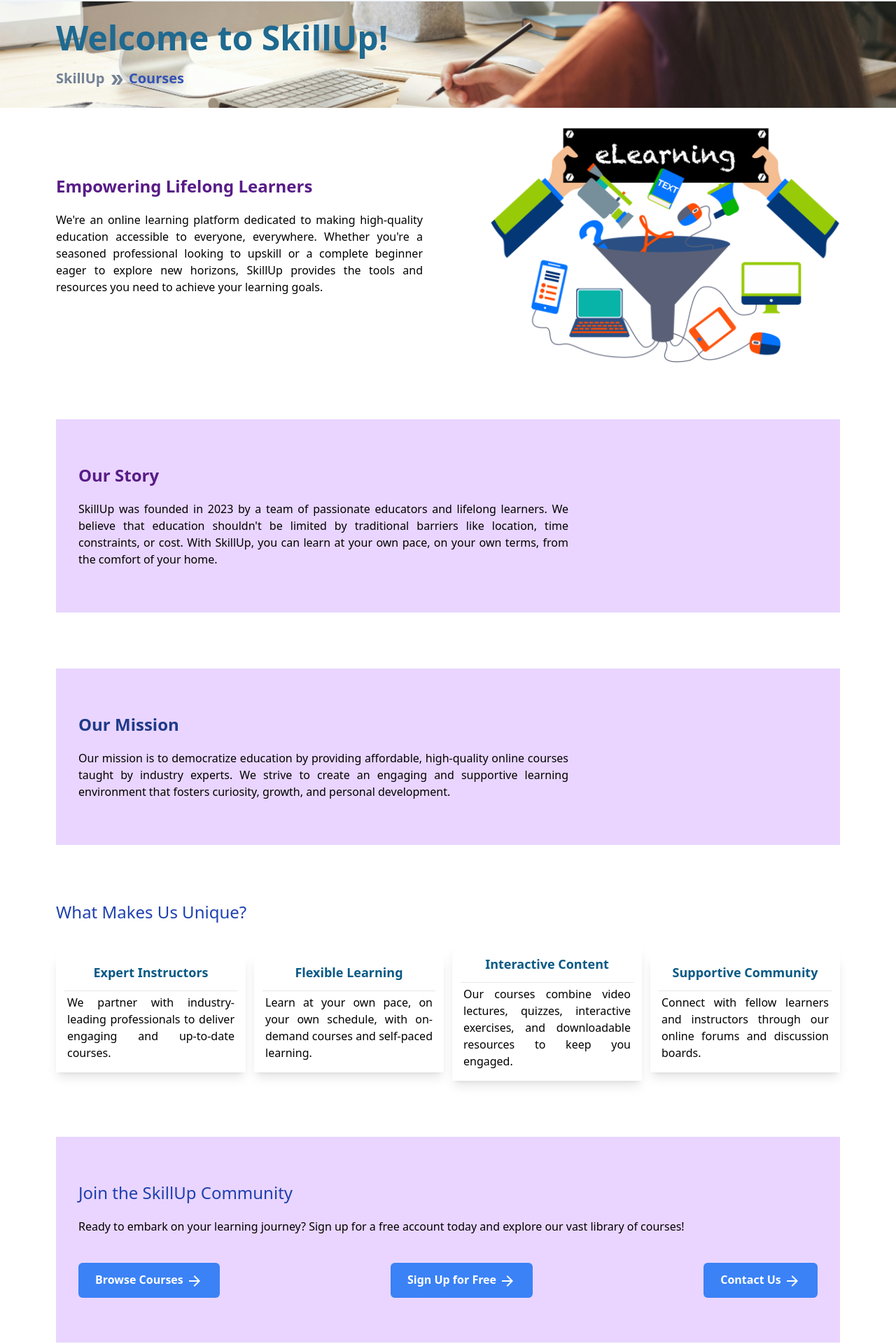
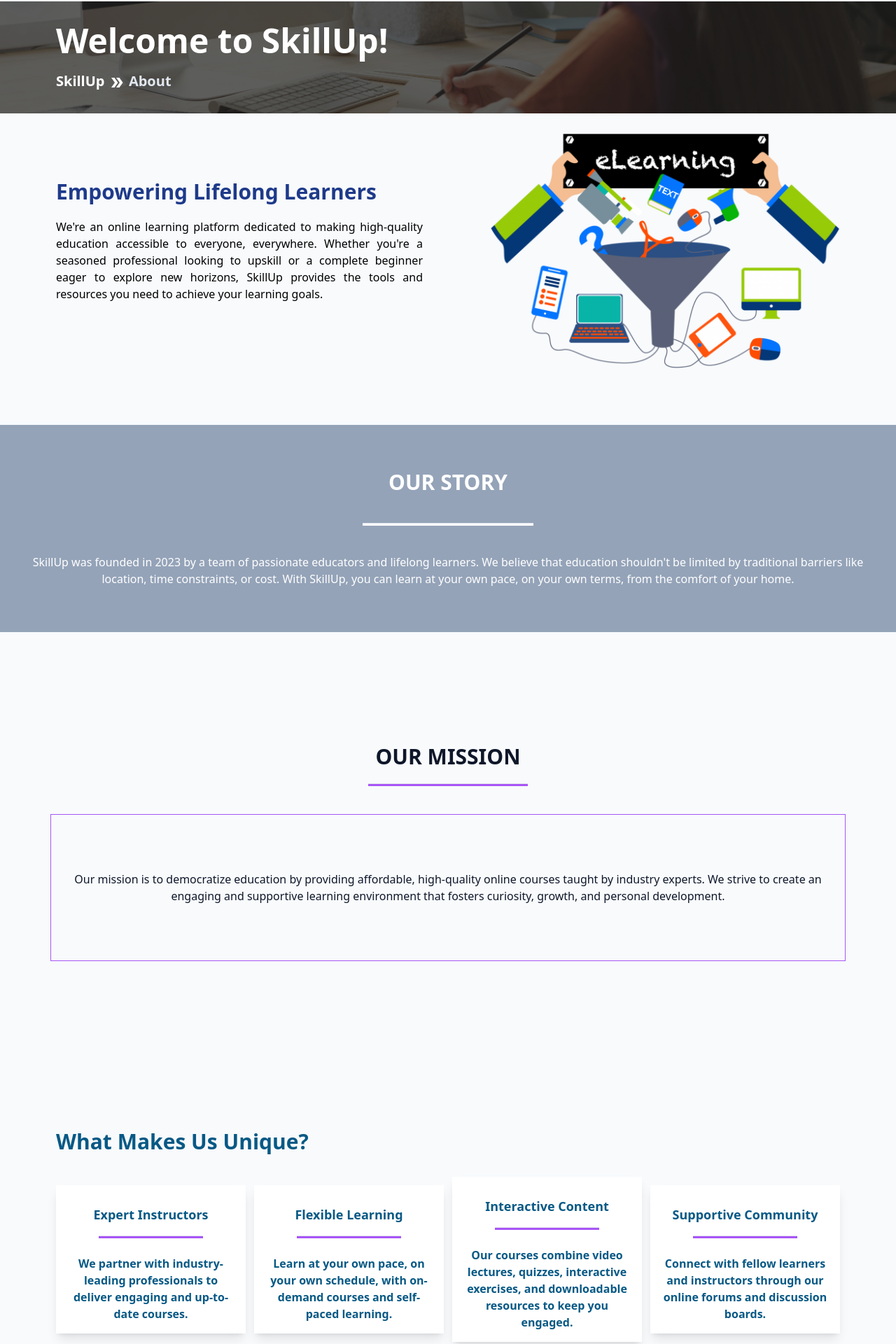
Before and after one commit to MesfinYitbarek/SkillUp, a React (Vite) app in the folder frontend/: page /about in a window 1280 px wide. Shown: the part 110-2030 px from the top of the page at 70% size. Built offline with nearby package versions, Linux system fonts and the light colour scheme.

Commit message:
UI for about, contact and course

```diff
--- a/frontend/src/components/About/About.jsx
+++ b/frontend/src/components/About/About.jsx
@@ -41,32 +41,34 @@ const About = () => {
     <div className=" ">
       <Header />
       <div
-        className=" px-20  py-7"
+        className=" brightness-50 h-[160px] px-20  py-7"
         style={{
           backgroundImage: `url(${img})`,
           backgroundSize: "cover",
           backgroundPosition: "center",
           height: "screen",
           width: "100%",
-          opacity: "90%", // Adjust height and width as needed
+          opacity: "90%",
+          filter: 'brightness(0.3)' // Adjust height and width as needed
         }}
-      >
-        <h2 className=" mb-5 text-2xl sm:text-5xl text-sky-800 font-bold ">
+
+      ></div>
+      <div className=" absolute text-white top-36 left-20">
+        <h2 className=" mb-5 text-2xl sm:text-5xl  font-bold ">
           Welcome to SkillUp!{" "}
         </h2>
-        <h2 className=" text-xl font-bold mt-2 text-slate-500">
-          SkillUp <DoubleArrow />{" "}
-          <span className=" text-blue-800">Courses</span>{" "}
+        <h2 className=" text-xl font-bold mt-2 ">
+          SkillUp <DoubleArrow /> <span className=" text-slate-200">About</span>{" "}
         </h2>
       </div>
-      <div className="px-20  flex flex-col gap-20">
-        <div className=" flex gap-24  justify-between items-center  ">
+      <div className=" bg-slate-50 flex flex-col gap-20">
+        <div className=" px-20 flex gap-24  justify-between items-center  ">
           <div className=" ">
-            <h5 className="  mb-5 font-semibold text-2xl text-purple-900">
+            <h5 data-aos="zoom-in" className="  mb-5 font-semibold text-3xl text-blue-900">
               {" "}
               Empowering Lifelong Learners
             </h5>
-            <p className="  text-justify">
+            <p data-aos="fade-up" className="  text-justify">
               {" "}
               We're an online learning platform dedicated to making high-quality
               education accessible to everyone, everywhere. Whether you're a
@@ -81,11 +83,12 @@ const About = () => {
             alt=" image"
           />
         </div>
-        <div className=" bg-purple-200 p-8 py-16">
-          <h2 className=" font-semibold mb-5  text-2xl text-purple-900">
-            Our Story
-          </h2>
-          <p className=" max-w-[700px] text-justify">
+        <div className=" flex flex-col text-white items-center bg-slate-400 p-8 py-16">
+          <h2 className=" text-center  font-semibold mb-10  text-3xl ">
+            OUR STORY
+          </h2>{" "}
+          <hr data-aos="fade-right" className=" bg-white h-1 w-[20%]  mb-10 " />
+          <p className="  text-center">
             SkillUp was founded in 2023 by a team of passionate educators and
             lifelong learners. We believe that education shouldn't be limited by
             traditional barriers like location, time constraints, or cost. With
@@ -93,32 +96,39 @@ const About = () => {
             comfort of your home.
           </p>
         </div>
-        <div className=" bg-purple-200 p-8 py-16">
-          <h2 className=" font-semibold mb-5  text-2xl text-blue-900">
-            Our Mission
-          </h2>
-          <p className="  max-w-[700px] text-justify">
+        <div className=" flex flex-col items-center mx-10  text-slate-900   p-8 py-20">
+          <h2 className=" font-semibold mb-5  text-3xl ">OUR MISSION</h2>{" "}
+          <hr data-aos="fade-right" className=" bg-purple-500 h-1 w-[20%]  mb-10 " />
+          <p className=" border border-purple-500 p-8 py-20 text-center">
             Our mission is to democratize education by providing affordable,
             high-quality online courses taught by industry experts. We strive to
             create an engaging and supportive learning environment that fosters
             curiosity, growth, and personal development.
           </p>
         </div>
-        <div>
-          <h2 className=" text-2xl text-blue-800">What Makes Us Unique?</h2>
-          <div className=" mt-8 text-justify  grid grid-cols-1 sm:grid-col-2 md:grid-cols-3 lg:grid-cols-4  lg:gap-3  sm:gap-5 justify-between  items-center">
+        <div className=" mx-20  my-20 flex flex-col">
+          <h2 className="  text-3xl font-bold text-sky-800">
+            What Makes Us Unique?
+          </h2>
+          <div className=" mt-8 text-justify   grid grid-cols-1 sm:grid-col-2 md:grid-cols-3 lg:grid-cols-4  lg:gap-3  sm:gap-5 justify-between  items-center">
             {unique.map((data) => (
-              <div key={data.id} className=" hover:bg-purple-500 hover:text-white shadow-lg  p-3 ">
-                <h2 className=" text-center mb-3 text-sky-800 font-semibold text-lg">
+              <div
+                key={data.id}
+                className=" group  text-sky-800 hover:scale-110 gap-2 flex flex-col text-center items-center pt-7 bg-white hover:bg-gradient-to-r from-purple-500 to-pink-500 hover:text-white shadow-lg  p-3 "
+              >
+                <h2 className=" text-center mb-2   font-bold text-lg">
                   {data.title}
                 </h2>
-                <hr />
-                <p className="  p-1 rounded-md">{data.description}</p>
+                <hr data-aos="fade-left"
+                data-aos-delay="200"  className=" bg-purple-500 h-1 mb-3  w-[60%]   " />
+                <p className="   font-semibold p-1 rounded-md">
+                  {data.description}
+                </p>
               </div>
             ))}
           </div>
         </div>
-        <div className=" bg-purple-200 p-8 py-16">
+        <div className=" bg-slate-300 px-20 py-16">
           <h2 className=" mb-5  text-2xl text-blue-800">
             Join the SkillUp Community
           </h2>
@@ -145,7 +155,7 @@ const About = () => {
           </div>
         </div>
 
-        <div className=" text-2xl py-6">
+        <div className=" px-20 text-4xl py-6 text-sky-800 pb-12 font-bold">
           <h1>We're excited to be part of your learning journey!</h1>
         </div>
       </div>
--- a/frontend/src/components/Authentication/Signup.jsx
+++ b/frontend/src/components/Authentication/Signup.jsx
@@ -51,6 +51,7 @@ const Signup = () => {
           <h1 className=" m-3  font-serif sm:text-[22px] text-sky-900">
             Hi, Welcome back!
           </h1>
+
           <form
             onSubmit={handleSubmit}
             action=""
--- a/frontend/src/components/Contact/Contact.jsx
+++ b/frontend/src/components/Contact/Contact.jsx
@@ -9,12 +9,33 @@ import Instagram from "@mui/icons-material/Instagram";
 import { DoubleArrow, Twitter } from "@mui/icons-material";
 import Telegram from "@mui/icons-material/Telegram";
 import Footer from "../Common/Footer";
-import img from "../../assets/background image/pexels-buro-millennial-636760-1438081.jpg"
+import img from "../../assets/background image/pexels-buro-millennial-636760-1438081.jpg";
 const Contact = () => {
   const [name, setName] = useState("");
   const [email, setEmail] = useState("");
   const [message, setMessage] = useState("");
   const [formSubmitted, setFormSubmitted] = useState(false);
+
+  const contactData = [
+    {
+      title: "Postal Address",
+      content: " PO Box CMC Michael, Addis Ababa, Ethiopia",
+      icon: <LocationOnIcon />,
+      delay:"100",
+    },
+    {
+      title: "Phone",
+      content: "+251-975364420",
+      icon: <PhoneIcon />,
+      delay:"300",
+    },
+    {
+      title: "Email",
+      content: "contact@skillup.com",
+      icon: <Email />,
+      delay:"500",
+    },
+  ];
 
   const handleSubmit = async (e) => {
     e.preventDefault();
@@ -40,9 +61,11 @@ const Contact = () => {
 
   return (
     <div className="  bg-slate-50 dark:bg-gray-700 dark:text-white">
+      <div className=" h-screen">
         <div>
           <Header />
         </div>
+        <div>
           <div
             style={{
               backgroundImage: `url(${img})`,
@@ -52,51 +75,47 @@ const Contact = () => {
               width: "100%",
               opacity: "90%", // Adjust height and width as needed
             }}
-        className="  bg-gradient-to-br  from-purple-200 sm:p-10 p-3 text-slate-300 "
-      >
+            className="  brightness-50 h-[160px] sm:p-10 p-3 text-white"
+          ></div>
+          <div className=" absolute text-white top-36 left-20">
             <h1 className=" sm:text-5xl font-bold ">Connect with us</h1>
-        <h2 className=" text-xl font-bold mt-2 text-slate-50">SkillUp <DoubleArrow /> <span className=" text-blue-800">Courses</span>  </h2>
+            <h2 className=" text-xl font-bold mt-2 text-white">
+              SkillUp <DoubleArrow />{" "}
+              <span className=" text-slate-200">Contact</span>{" "}
+            </h2>
           </div>
-      <div className="container mx-auto px-8 lg:px-32 py-8 ">
-        <div className=" sm:my-7 sm:mb-20">
-          <p className=" sm:text-xl p-4 font-serif leading-10 ">
+          <div className=" sm:my-20 sm:mx-20 ">
+            <p data-aos="fade-right" className=" dark:text-white sm:text-2xl p-4 font-serif  text-justify text-blue-900 ">
               We're here to help! Whether you have questions about our courses,
               need assistance navigating the platform, or simply want to share
               feedback, we'd love to hear from you.
             </p>
           </div>
-        <div className=" grid grid-cols-1 md:grid-cols-2 lg:grid-cols-3 gap-4 ">
-          <div className=" flex items-center gap-2 shadow-sm  text-white bg-gradient-to-r from-purple-500 to-pink-500 p-3 shadow-purple-400">
-            <div className=" ">
-              <LocationOnIcon className=" text-purple-800  " />
-            </div>
-            <div>
-              <h3>Postal Address</h3>
-              <p>PO Box CMC Michael, Addis Ababa, Ethiopia</p>
-            </div>
-          </div>
-          <div className=" flex items-center gap-2 shadow-sm hover:text-white hover:bg-gradient-to-r from-purple-500 to-pink-500 p-3 shadow-purple-400">
-            <div>
-              <PhoneIcon className=" text-purple-800  " />
-            </div>
-            <div>
-              <h3>Phone</h3>
-              <p>+251-975364420</p>
         </div>
       </div>
 
-          <div className=" flex items-center gap-2 shadow-sm text-white bg-gradient-to-r from-purple-500 to-pink-500 p-3 shadow-purple-400">
+      <div className="container mx-auto px-8 lg:px-32 py-8 ">
+        <div className="  grid grid-cols-1 md:grid-cols-2 lg:grid-cols-3 gap-4 items-center ">
+          {contactData.map((data) => (
             <div>
-              <Email className=" text-purple-800  " />
+              <div
+                data-aos="fade-up"
+                data-aos-delay={data.delay}
+                className="  group flex flex-col items-center text-sky-800 gap-6 pt-8 shadow-xl rounded-sm  hover:text-white hover:scale-110 hover:bg-gradient-to-r from-purple-500 to-pink-500 p-3 text-center h-[220px] w-[300px]   bg-white"
+              >
+                <div className="border-2 text-purple-800 group-hover:border-white  group-hover:text-white  border-purple-800 p-2 h-[45px] w-[45px] rounded-full ">
+                  <div className="    ">{data.icon}</div>
                 </div>
-            <div>
-              <h3>Email</h3>
-              <p>contact@skillup.com</p>
+                <div className="  font-semibold">
+                  <h3 className=" font-bold text-lg pb-2">{data.title}</h3>
+                  <p>{data.content}</p>
                 </div>
               </div>
             </div>
-        <div className=" my-20 sm:my-28 sm:flex gap-28">
-          <div className=" flex flex-col gap-5 my-16 ">
+          ))}
+        </div>
+        <div className=" h-screen items-center my-20 sm:my-28 sm:flex gap-28">
+          <div data-aos="fade-right" className=" flex flex-col gap-5 my-16 ">
             <p className=" text-xl sm:text-3xl text-sky-950">
               Follow us on social media
             </p>
@@ -136,22 +155,22 @@ const Contact = () => {
             </div>
           </div>
           <div className="">
-            <form
-              onSubmit={handleSubmit}
-              className="flex flex-col space-y-4 sm:w-[650px] sm:h-[470px]  bg-slate-100  p-2 sm:p-10 rounded-xl border border-slate-400"
-            >
-              <h2 className="sm:text-3xl  group  font-bold mb-4 sm:mb-8  text-center  py-2 text-sky-900  ">
+            <h2 className="sm:text-4xl   group  font-bold mb-4 sm:mb-8  text-center  py-2 text-sky-900  ">
               <span
                 className="  bg-left-bottom bg-gradient-to-r
                     from-purple-600 to-pink-600
-                    bg-[length:50%_4px] bg-no-repeat
-                    group-hover:bg-[length:100%_4px]
+                    bg-[length:0%_2px] bg-no-repeat
+                    group-hover:bg-[length:100%_2px]
                     transition-all duration-500 ease-out"
               >
-                  Contact us
+                Send Us a Message
               </span>
             </h2>
-
+            <form
+              data-aos="fade-left"
+              onSubmit={handleSubmit}
+              className="flex flex-col space-y-4 sm:w-[650px]   bg-white shadow-xl p-2 sm:p-20 rounded-xl  border-slate-400"
+            >
               <div className="flex  flex-col space-y-2 sm:flex-row ">
                 <label
                   htmlFor="name"
@@ -165,7 +184,7 @@ const Contact = () => {
                   name="name"
                   value={name}
                   onChange={(e) => setName(e.target.value)}
-                  className="px-4 py-2 border border-slate-400 rounded-md focus:outline-sky-600 sm:w-full"
+                  className="px-4 py-2 border border-slate-400 rounded-md bg-slate-50 focus:outline-sky-600 sm:w-full"
                   required
                 />
               </div>
@@ -182,7 +201,7 @@ const Contact = () => {
                   name="email"
                   value={email}
                   onChange={(e) => setEmail(e.target.value)}
-                  className="px-4 py-2 border-slate-400 border rounded-md focus:outline-sky-600 sm:w-full"
+                  className="px-4 py-2 bg-slate-50 border-slate-400 border rounded-md focus:outline-sky-600 sm:w-full"
                   required
                 />
               </div>
@@ -195,7 +214,7 @@ const Contact = () => {
                   name="message"
                   value={message}
                   onChange={(e) => setMessage(e.target.value)} // Corrected for Tailwind CSS v3 compatibility
-                  className="px-4 py-2 border border-slate-400 rounded-md resize-none focus:outline-sky-600 w-full"
+                  className="px-4 py-2 bg-slate-50 border border-slate-400 rounded-md resize-none focus:outline-sky-600 w-full"
                   required
                 ></textarea>
               </div>
--- a/frontend/src/components/Courses/Courses.jsx
+++ b/frontend/src/components/Courses/Courses.jsx
@@ -16,14 +16,21 @@ export default function Courses() {
             backgroundPosition: "center",
             height: "screen",
             width: "100%",
-            opacity: "90%",
+            // filter: "brightness(0.5)",
+          }}
+          className=" h-[160px] brightness-50 opacity-100 pl-16 items-center py-10 "
+        >
 
-          }}
-          className="  pl-16 items-center py-10 "
-        >
-          <h1 className=" lg:text-5xl  text-slate-200 font-bold">Courses</h1>
-          <h2 className=" text-xl font-bold mt-2 text-slate-50">SkillUp <DoubleArrow /> <span className=" text-blue-800">Courses</span>  </h2>
         </div>
+        <div className=" absolute top-36 left-20">
+            <h1 className=" lg:text-5xl  text-white font-bold">
+              Courses
+            </h1>
+            <h2 className=" text-xl font-bold mt-2 text-white">
+              SkillUp <DoubleArrow />{" "}
+              <span className=" text-slate-300">Courses</span>{" "}
+            </h2>
+          </div>
         <CourseListing />
         <Footer />
       </div>
```
Lines whose indentation alone changed are shown as unchanged.
